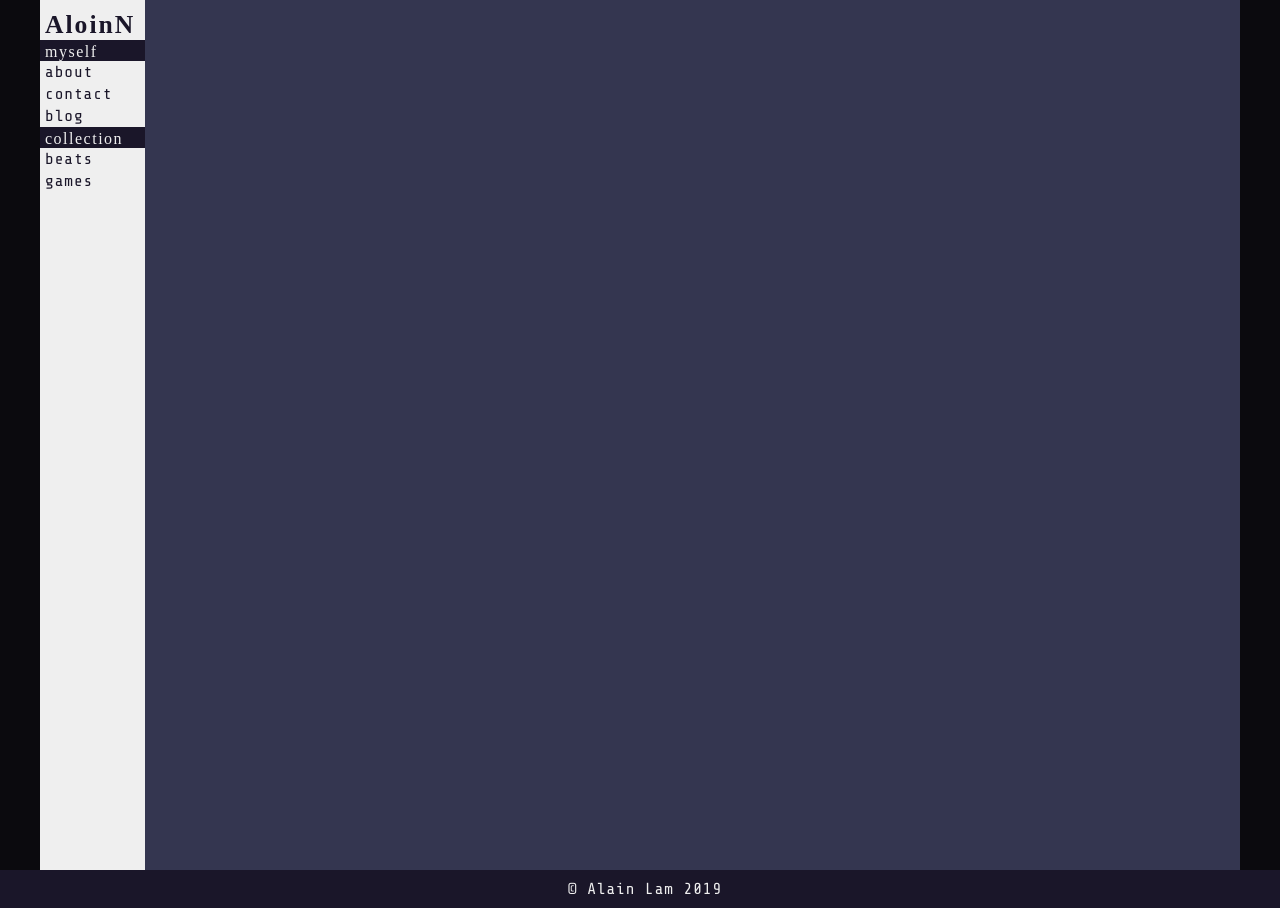
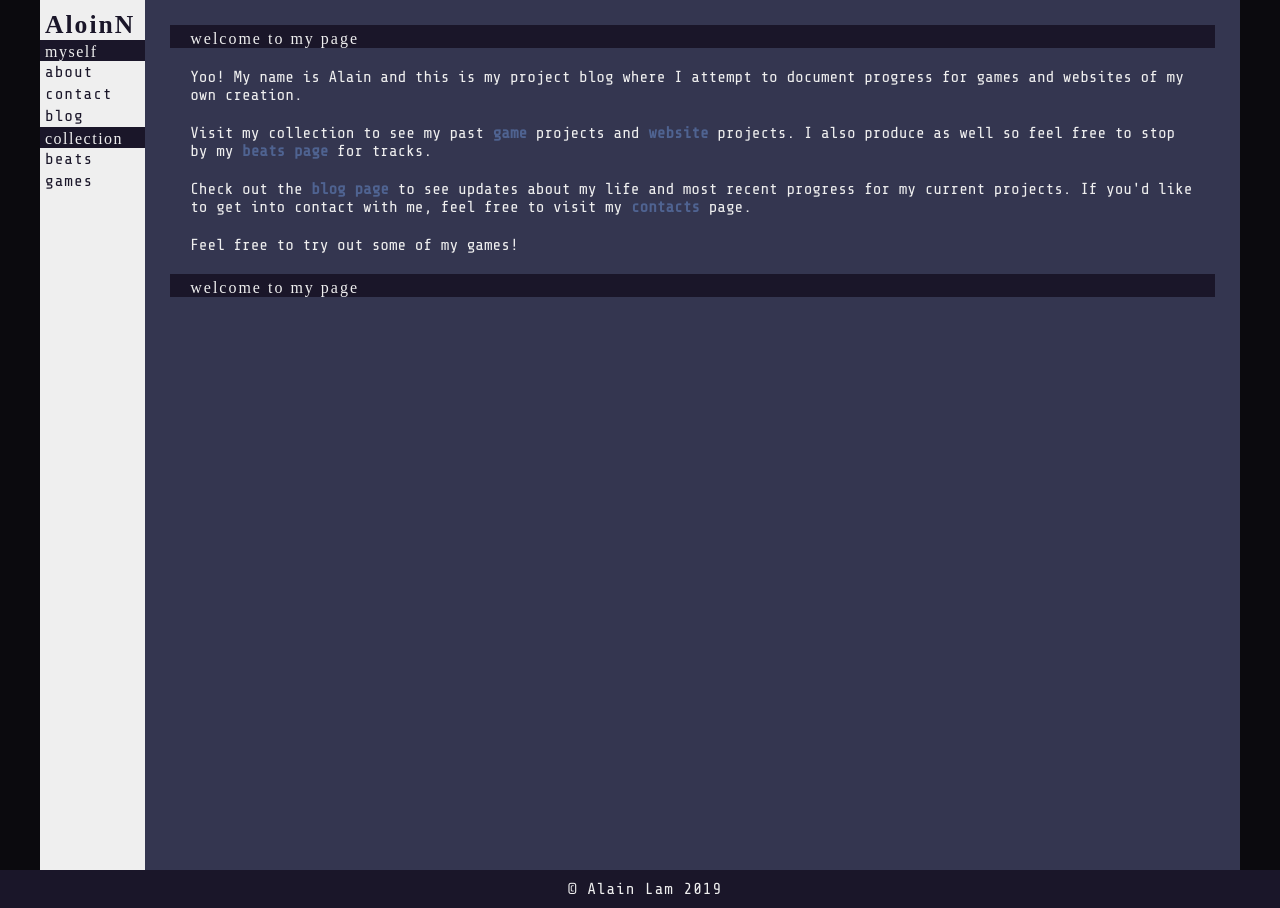
Before and after one commit to Aloinn/aloinBlog, a Jekyll site: the page built from index.html, in a window 1280 px wide. Built offline with Jekyll 4.4.1, drawn with Linux system fonts in a browser that asks for light colours; some web fonts are replaced.

Commit message:
Updated front page contents

```diff
--- a/_layouts/default.html
+++ b/_layouts/default.html
@@ -27,7 +27,9 @@
             </nav>
           </header>
           <main>
+            <div class="main-container">
             {{ page.content }}
+            </div>
           </main>
         </div>
       <!-- Container div END-->
--- a/css/theme.css
+++ b/css/theme.css
@@ -58,6 +58,30 @@ main {
   margin: auto;
   margin-top: 0px;
   min-height: calc(100vh - 30px); }
+  main .main-container {
+    margin: 25px; }
+  main .content-container p {
+    color: #efefef;
+    margin: 20px;
+    letter-spacing: 0px; }
+  main .content-container a {
+    color: #4f6391;
+    font-weight: bold; }
+  main .content-container a:hover {
+    text-decoration: underline; }
+  main .content-heading {
+    flex: 1;
+    background-color: #1a1629;
+    padding-top: 5px;
+    margin-top: 20px;
+    margin-bottom: 20px; }
+    main .content-heading h2 {
+      color: #efefef;
+      font-family: "Kumar One", cursive;
+      letter-spacing: 2px;
+      margin-left: 20px;
+      font-size: 1em;
+      font-weight: 400; }
 
 footer {
   background-color: #1a1629;
--- a/index.html
+++ b/index.html
@@ -5,6 +5,29 @@
 layout: default
 ---
 <div class="content-heading">
-
+  <h2> welcome to my page </h2>
 </div>
 <div class="content-container">
+  <p>
+    Yoo! My name is Alain and this is my project blog where I attempt to document
+    progress for games and websites of my own creation.
+  </p>
+  <p>
+    Visit my collection to see my past <a href="#">game</a> projects and
+    <a href="#">website</a> projects. I also produce as well so feel free to
+    stop by my <a href="#">beats page</a> for tracks.
+  </p>
+  <p>
+    Check out the <a href="#">blog page</a> to see
+    updates about my life and most recent progress for my current projects.
+    If you'd like to get into contact with me,
+    feel free to visit my <a href="#">contacts</a> page.
+  </p>
+   <p>
+     Feel free to try out some of my games!
+   </p>
+</div>
+
+<div class="content-heading">
+  <h2> welcome to my page </h2>
+</div>
```
Also changed, not shown: css/theme.scss (+23 -2 lines), 1 other file.
